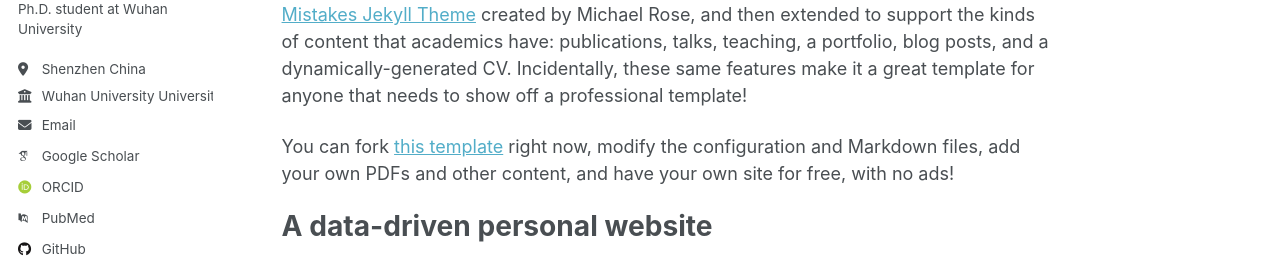
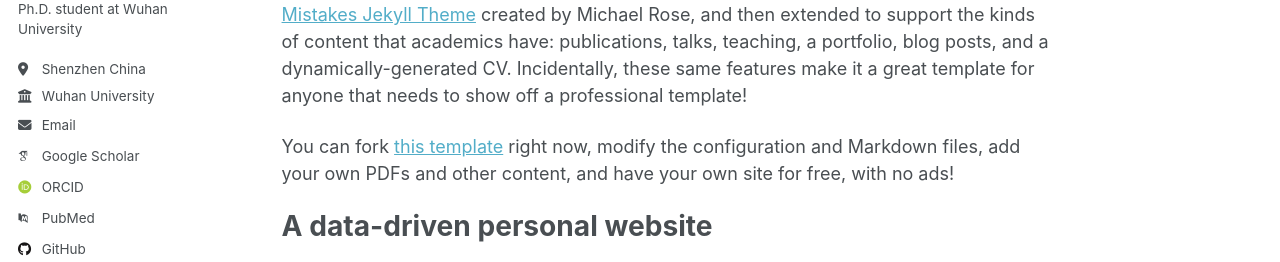
Before and after one commit to Haowang2020/homepage, a Jekyll site: the page built from _pages/about.md, in a window 1280 px wide. Shown: the part 276-538 px from the top of the page. Built offline with Jekyll 4.4.1, drawn with Linux system fonts in a browser that asks for light colours; some web fonts are replaced; a script that is not in the unit is left out.

Commit message:
Update _config.yml

```diff
--- a/_config.yml
+++ b/_config.yml
@@ -28,7 +28,7 @@ author:
   pronouns         : # example: "she/her"
   bio              : "Ph.D. student at Wuhan University"
   location         : "Shenzhen China"
-  employer         : "Wuhan University University"
+  employer         : "Wuhan University "
   uri              : # URL
   email            : "hao_wang@whu.edu.cn"
 
@@ -38,7 +38,7 @@ author:
   googlescholar    : "https://scholar.google.com.hk/citations?user=9TNMpBIAAAAJ&hl=zh-CN"
   inspire-hep      : # URL
   impactstory      : # URL
-  orcid            : "https://orcid.org/yourorcidurl"
+  orcid            : "https://orcid.org/my-orcid?orcid=0000-0001-9191-602X"
   semantic         : # URL
   pubmed           : "https://www.ncbi.nlm.nih.gov/pubmed/?term=john+snow"
   researchgate     : # URL
```
